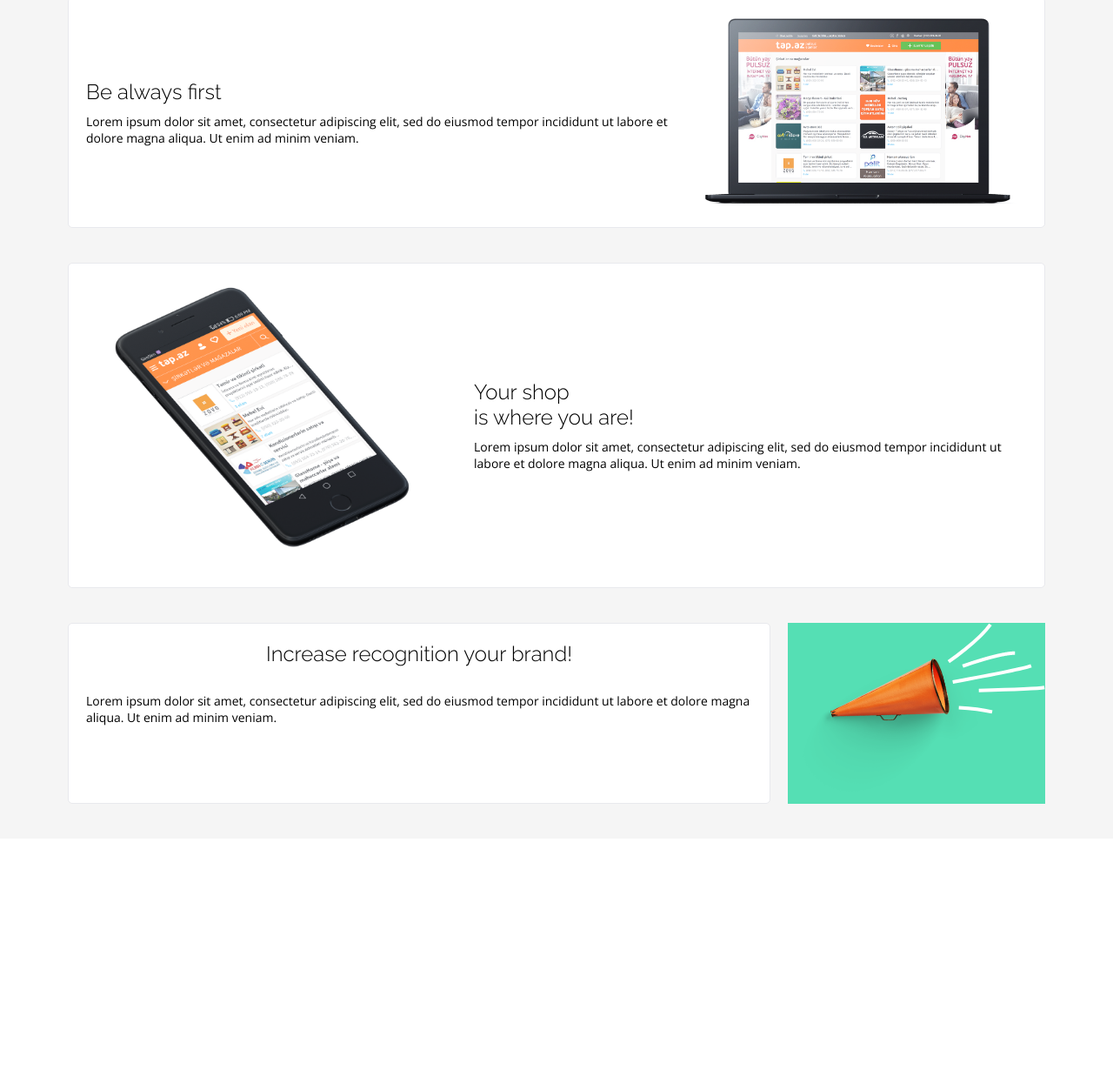
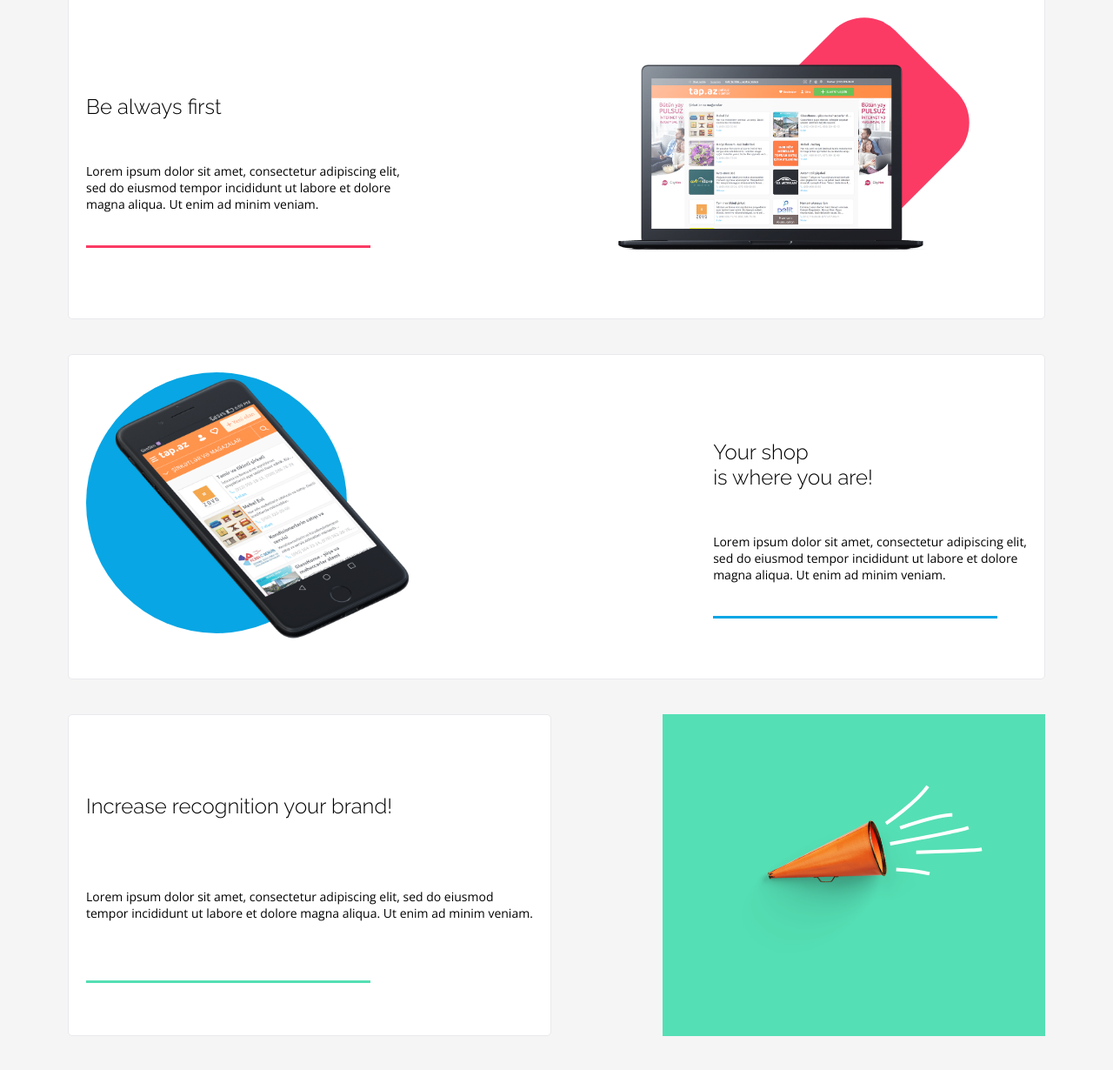
Before and after one commit to Moncha-cha/Workshop-Bestshop, a plain HTML site: page index.html in a window 1280 px wide. Shown: the part 1272-2502 px from the top of the page at 87% size. Before the commit the page ends 2236 px from the top, so only its background shows below. Drawn offline with nearby package versions, Linux system fonts and the light colour scheme.

Commit message:
BestShop Benefits Done

```diff
--- a/index.html
+++ b/index.html
@@ -81,9 +81,7 @@
             <div class="benefits-card1">
                 <div class="benefits-text">
                     <h2 class="benefits-title">Be always first</h2>
-                    <p class="benefits-text">Lorem ipsum dolor sit amet, consectetur adipiscing elit, sed do eiusmod
-                        tempor
-                        incididunt ut labore et dolore magna aliqua. Ut enim ad minim veniam.</p>
+                    <p class="benefits-text">Lorem ipsum dolor sit amet, consectetur adipiscing elit, <br> sed do eiusmod tempor incididunt ut labore et dolore <br> magna aliqua. Ut enim ad minim veniam.</p>
                     <span class="benefits-line"></span>
                 </div>
 
@@ -99,8 +97,7 @@
                 </div>
                 <div class="benefits-text">
                     <h2 class="benefits-title">Your shop <br> is where you are!</h2>
-                    <p class="benefits-text">Lorem ipsum dolor sit amet, consectetur adipiscing elit,
-                        sed do eiusmod tempor incididunt ut labore et dolore magna aliqua. Ut enim ad minim veniam.</p>
+                    <p class="benefits-text">Lorem ipsum dolor sit amet, consectetur adipiscing elit, <br> sed do eiusmod tempor incididunt ut labore et dolore <br> magna aliqua. Ut enim ad minim veniam.</p>
                     <span class="benefits-line"></span>
                 </div>
             </div>
@@ -111,12 +108,12 @@
 
                     <h2 class="benefits-title">Increase recognition your brand!</h2>
                     <p class="benefits-text">Lorem ipsum dolor sit amet, consectetur adipiscing elit,
-                        sed do eiusmod tempor incididunt ut labore et dolore magna aliqua. Ut enim ad minim veniam.</p>
+                        sed do eiusmod <br> tempor incididunt ut labore et dolore magna aliqua. Ut enim ad minim veniam.</p>
                     <span class="benefits-line"></span>
                 </div>
-
+                <div class="benefits-image-background">
                 <img class="benefits-image" src="../Workshop-Bestshop/images/Trumpet.png" alt="trumpet">
-
+                </div>
             </div>
 
 
--- a/styles.css
+++ b/styles.css
@@ -117,6 +117,7 @@
 }
 
                                                                                         /* Counters Section */
+
 .counters-background {
     box-shadow: var(--color-primary-shadow);
     background-color: var(--color-white);
@@ -137,6 +138,8 @@
     display: flex;
     flex-wrap: wrap;
     justify-content: space-around;
+    gap: 50px;
+    margin: 0 auto;
 }
 
 .counter-each {
@@ -158,6 +161,7 @@
 
 .first {
     background-color: var(--color-redish);
+
 }
 
 .second {
@@ -168,11 +172,17 @@
     background-color: var(--color-green);
 }
 
+.counter-image {
+    position: relative;
+    right: -20px;
+}
+
 .counter-number {
     font-size: 20px;
     font-family: var(--font-raleway);
     font-weight: 800;
 }
+
 
 .counter-text {
     font-size: 14px;
@@ -181,6 +191,8 @@
 }
 
                                                                             /* Benefits Section */
+
+
 .benefits-background {
     background-color: var(--color-light-gray);
     padding: 40px 20px;
@@ -192,34 +204,90 @@
     display: flex;
     flex-direction: column;
     gap: 40px;
+
 }
 
 .benefits-card1,
 .benefits-card2,
 .benefits-card3 {
     display: flex;
+    justify-content: space-between;
     align-items: center;
     padding: 20px;
     border: 1px solid #E8E9ED;
     border-radius: 5px;
     background-color: var(--color-white);
-    gap: 20px;
+    gap: 30px;
+    min-height: 370px;
+
 }
 
 .benefits-card3 {
+    justify-content: flex-start;
     flex-direction: column;
-    flex: 1;
+    align-items: flex-start;
+    max-width: 623px;
+    max-height: 370px;
+
 }
 
 .benefits-doublecard {
     display: flex;
-    gap: 20px;
+    justify-content: space-between;
+    gap: 40px;
 }
 
-.benefits-image {
+/* colored circle and matrix */
+
+.benefits-image1,
+.benefits-image2 {
+    position: relative;
+}
+
+.benefits-image1::before,
+.benefits-image2::before {
+    content: '';
+    position: absolute;
+    border-radius: 50%;
+    z-index: 1;
+}
+
+.benefits-image1::before {
+    background-color: var(--color-redish);
+    top: -30px;
+    left: 200px;
+    width: 200px;
+    height: 200px;
+    border-radius: 50px;  /* Kulaté rohy */
+    transform: rotate(45deg);
+}
+
+.benefits-image2::before {
+    background-color: var(--color-primary);
+    top: 0;
+    left: 0;
+    width: 300px;
+    height: 300px;
+}
+
+.benefits-image1 img,
+.benefits-image2 img {
+    position: relative;
+    z-index: 1;
+}
+
+.benefits-image1 img {
+    padding-right: 100px;
+}
+
+/* colored circle and matrix */
+
+.benefits-image-background {
     background-color: var(--color-green);
-    background-position: center;
-    background-size: cover;
+    min-width: 440px;
+    display: flex;
+    justify-content: center;
+    align-items: center;
 }
 
 .benefits-title {
@@ -228,10 +296,33 @@
     font-weight: 300;
     color: var(--color-black);
     margin-bottom: 10px;
+    text-align: left;
+    padding-top: 70px;
+    padding-bottom: 40px;
 }
 
 .benefits-text {
     font-family: var(--font-open-sans);
     font-size: 14px;
     color: var(--color-black);
+    padding-bottom: 20px;
 }
+
+.benefits-line {
+    display: inline-block;
+    width: 327px;
+    height: 3px;
+    margin: 18px 0;
+}
+
+.benefits-card1 .benefits-line {
+    background-color: var(--color-redish);
+}
+
+.benefits-card2 .benefits-line {
+    background-color: var(--color-primary);
+}
+
+.benefits-card3 .benefits-line {
+    background-color: var(--color-green);
+}
```
